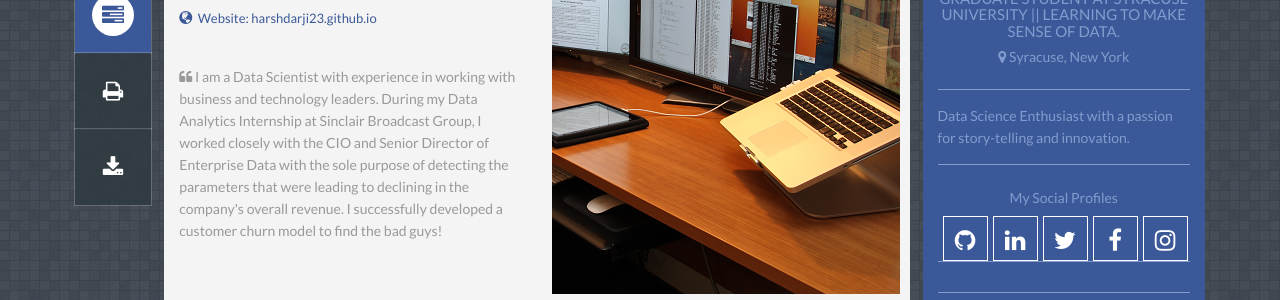
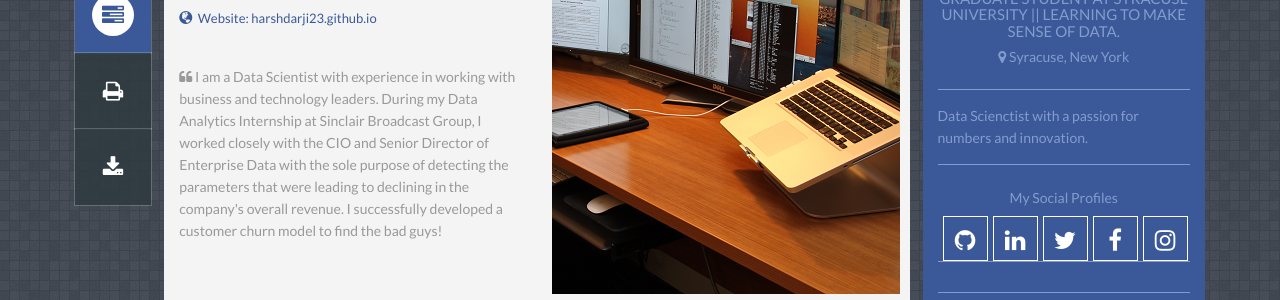
Before and after one commit to harshdarji23/harshdarji23.github.io, a Jekyll site: the page built from index.html, in a window 1280 px wide. Shown: the part 410-710 px from the top of the page. Built offline with Jekyll 4.4.1, drawn with Linux system fonts in a browser that asks for light colours.

Commit message:
Update index.html

```diff
--- a/index.html
+++ b/index.html
@@ -78,7 +78,7 @@ layout: default
         <!-- Profile Description -->
         <div id="profile_desc">
             <p>
-            	Data Science Enthusiast with a passion for story-telling and innovation.
+            	Data Scienctist with a passion for numbers and innovation.
             </p>
 
         </div>
```
